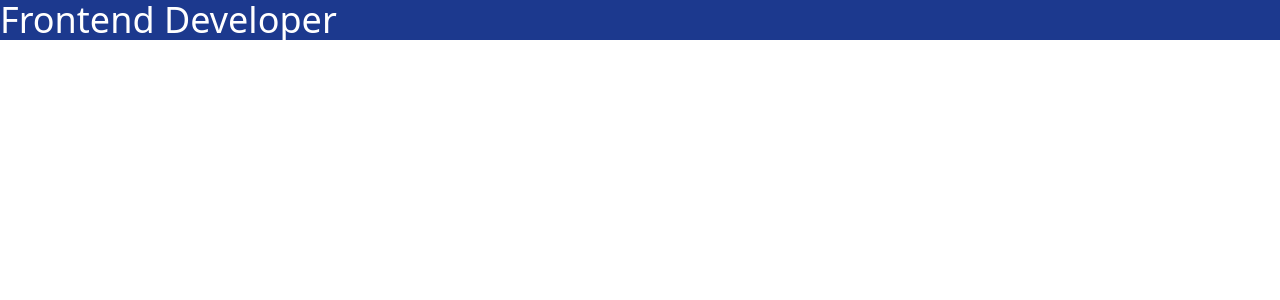
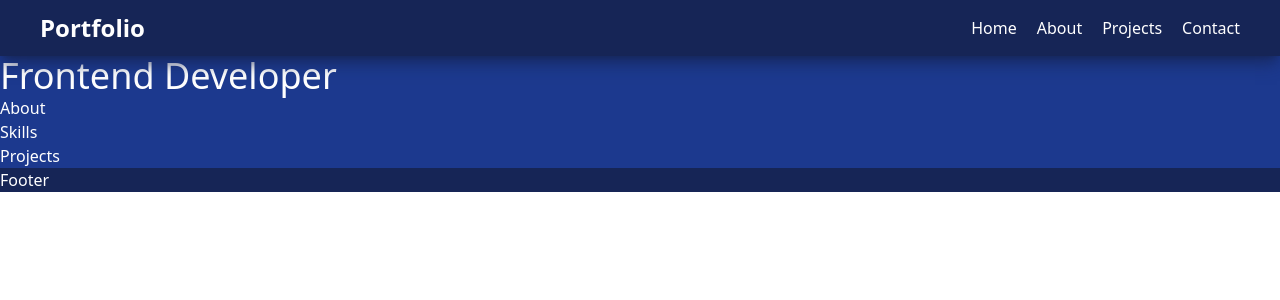
Before and after one commit to GGameover-AI/PortfolioReactTailwind, a React (Vite) app: page / in a window 1280 px wide. Shown: the top 300 px of the page. Built offline with nearby package versions, Linux system fonts and the light colour scheme.

Commit message:
Structure Project
- Navbar
- Hero
- About
- Skills
- Projects
- Footer

```diff
--- a/package.json
+++ b/package.json
@@ -13,6 +13,7 @@
     "@tailwindcss/vite": "^4.1.11",
     "react": "^19.1.1",
     "react-dom": "^19.1.1",
+    "react-scroll": "^1.9.3",
     "tailwindcss": "^4.1.11"
   },
   "devDependencies": {
--- a/src/App.jsx
+++ b/src/App.jsx
@@ -1,10 +1,21 @@
+import About from "./Components/About";
+import Footer from "./Components/Footer";
 import Hero from "./Components/Hero";
+import Navbar from "./Components/Navbar";
+import Projects from "./Components/Projects";
+import Skills from "./Components/Skills";
 
 export default function App() {
   return (
-
     <div>
-      <Hero/>
+      <Navbar/>
+      <div>
+        <Hero />
+        <About/>
+        <Skills/>
+        <Projects/>
+        <Footer/>
+      </div>
     </div>
   );
 }
--- /dev/null
+++ b/src/Components/About.jsx
@@ -0,0 +1,9 @@
+import { Element } from "react-scroll";
+
+export default function About() {
+  return <Element name="About">
+    <div className=" bg-blue-900 text-white">
+    About
+    </div>
+  </Element>;
+}
--- /dev/null
+++ b/src/Components/Footer.jsx
@@ -0,0 +1,11 @@
+import { Element } from "react-scroll";
+
+export default function Footer(){
+    return(
+        <Element name="Footer">
+            <div className=" bg-blue-950 text-white">
+                Footer
+            </div>
+        </Element>
+    )
+}
--- a/src/Components/Hero.jsx
+++ b/src/Components/Hero.jsx
@@ -1,7 +1,11 @@
+import { Element } from "react-scroll"
+
 export default function Hero(){
     return (
+        <Element name="Hero">
         <div className=" bg-blue-900 text-white">
             <h1 className=" text-4xl">Frontend Developer</h1>
         </div>
+        </Element>
     )
 }
--- /dev/null
+++ b/src/Components/Navbar.jsx
@@ -0,0 +1,51 @@
+import { Link } from "react-scroll";
+
+export default function Navbar() {
+  return (
+    <div className="flex justify-between bg-blue-950 text-white px-10 py-3 shadow-blue-950/80 shadow-lg sticky">
+      <div className=" font-bold text-2xl">Portfolio</div>
+      <ul className=" flex justify-center text-base items-center gap-5 ">
+        <li>
+          <Link
+            to="Hero"
+            smooth={true}
+            duration={5000}
+            className=" cursor-pointer"
+          >
+            Home
+          </Link>
+        </li>
+        <li>
+          <Link
+            to="About"
+            smooth={true}
+            duration={5000}
+            className=" cursor-pointer"
+          >
+            About
+          </Link>
+        </li>
+        <li>
+          <Link
+            to="Projects"
+            smooth={true}
+            duration={5000}
+            className=" cursor-pointer"
+          >
+            Projects
+          </Link>
+        </li>
+        <li>
+          <Link
+            to="Contact"
+            smooth={true}
+            duration={5000}
+            className=" cursor-pointer"
+          >
+            Contact
+          </Link>
+        </li>
+      </ul>
+    </div>
+  );
+}
--- /dev/null
+++ b/src/Components/Projects.jsx
@@ -0,0 +1,11 @@
+import { Element } from "react-scroll";
+
+export default function Projects() {
+  return (
+    <Element name="Projects">
+      <div className=" bg-blue-900 text-white">
+        Projects
+        </div>
+    </Element>
+  );
+}
--- /dev/null
+++ b/src/Components/Skills.jsx
@@ -0,0 +1,11 @@
+import { Element } from "react-scroll";
+
+export default function Skills(){
+    return(
+        <Element name="Skills">
+            <div className=" bg-blue-900 text-white">
+            Skills
+            </div>
+        </Element>
+    )
+}
```
Also changed, not shown: 1 other file (tests, documents, lock files or other folders).
